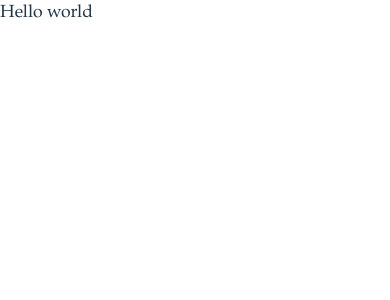
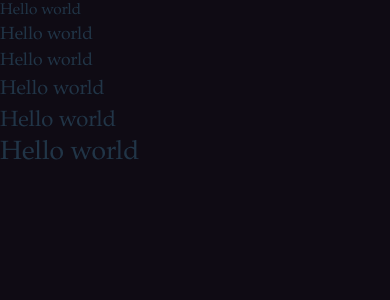
Before and after one commit to craniacshencil/rajnikam, a React (Vite) app: page /blogs in a window 390 px wide. Shown: the top 300 px of the page. Built offline with nearby package versions, Linux system fonts and the light colour scheme.

Commit message:
Make Home page responsive
- Add minor ui touches here and there

```diff
--- a/src/App.tsx
+++ b/src/App.tsx
@@ -1,7 +1,7 @@
 const App = () => {
   return (
-    <div className="dark h-full w-full flex justify-center bg-background items-center">
-      <main className="h-screen w-2/5 flex justify-center items-start flex-col gap-5">
+    <div className="dark flex justify-center bg-background items-center">
+      <main className="min-h-screen w-10/12 md:m-10 lg:m-0 lg:w-2/5 flex justify-center items-start flex-col gap-5">
         <div className="w-full flex justify-between flex-wrap items-center">
           <h1 className="text-3xl self-end text-primary">Raj Nikam</h1>
           <nav className="flex justify-around gap-2 mt-1 text-m self-start text-primary font-bold">
@@ -9,9 +9,19 @@ const App = () => {
               Home
             </a>
             <p>|</p>
-            <a href={`/blogs`}>Blog </a>
+            <a
+              className="hover:text-secondary transition duration-300"
+              href={`/blogs`}
+            >
+              Blog{" "}
+            </a>
             <p>|</p>
-            <a href={`/blogs`}>Resume</a>
+            <a
+              className="transition duration-300 hover:text-secondary"
+              href={`/resume`}
+            >
+              Resume
+            </a>
           </nav>
         </div>
 
--- a/src/index.css
+++ b/src/index.css
@@ -7,11 +7,12 @@
   weight: 100vw;
 
   font-family:
+    Palatino,
+    serif,
+    Georgia,
     Garamond,
-    Palatino,
-    Times New Roman,
-    Georgia,
-    serif;
+    Times New Roman;
+
   font-size: 1.1rem;
   line-height: 1.5;
   font-weight: 400;
--- a/src/routes/Blogs.tsx
+++ b/src/routes/Blogs.tsx
@@ -1,5 +1,14 @@
 const Blog: React.FC = () => {
-  return <div>Hello world</div>;
+  return (
+    <div className="dark h-screen w-screen justify-center bg-background items-center">
+      <div className="text-sm">Hello world</div>
+      <div>Hello world</div>
+      <div className="text-m">Hello world</div>
+      <div className="text-lg">Hello world</div>
+      <div className="text-xl">Hello world</div>
+      <div className="text-2xl">Hello world</div>
+    </div>
+  );
 };
 
 export default Blog;
```
